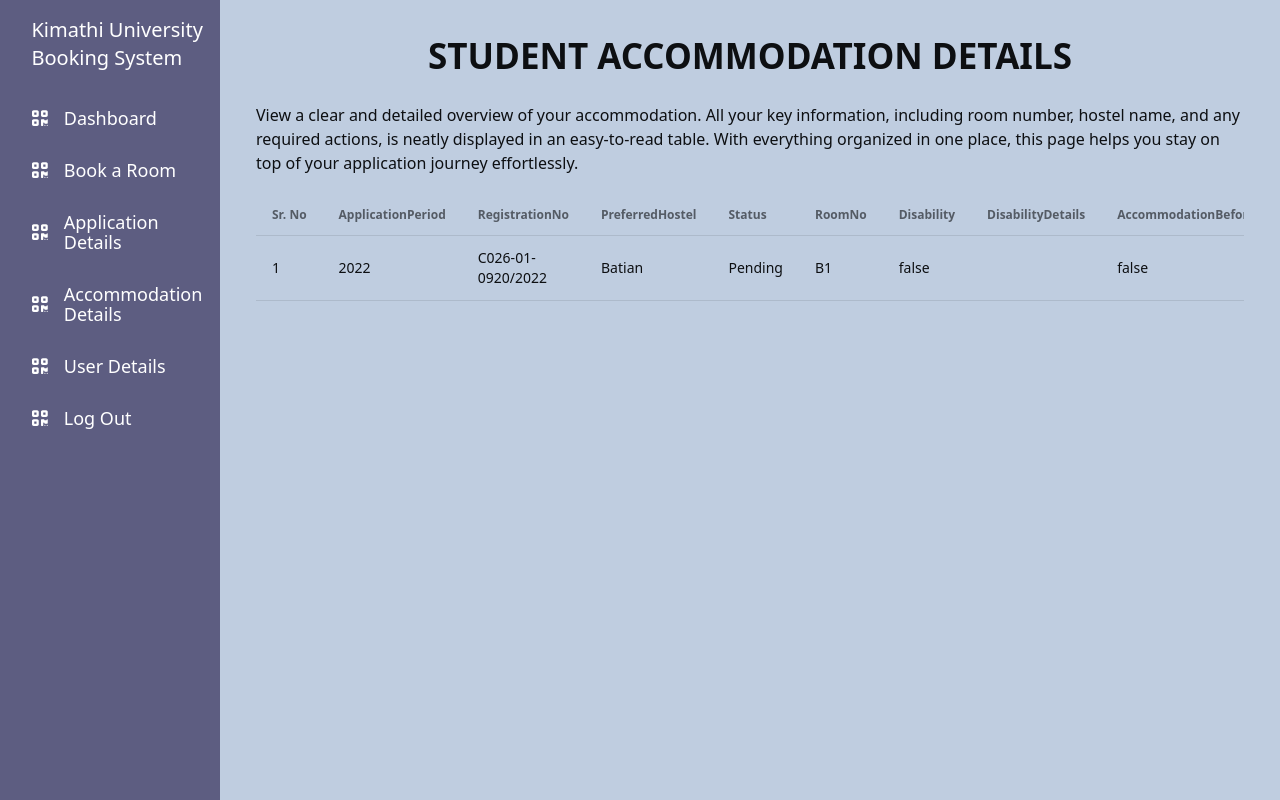
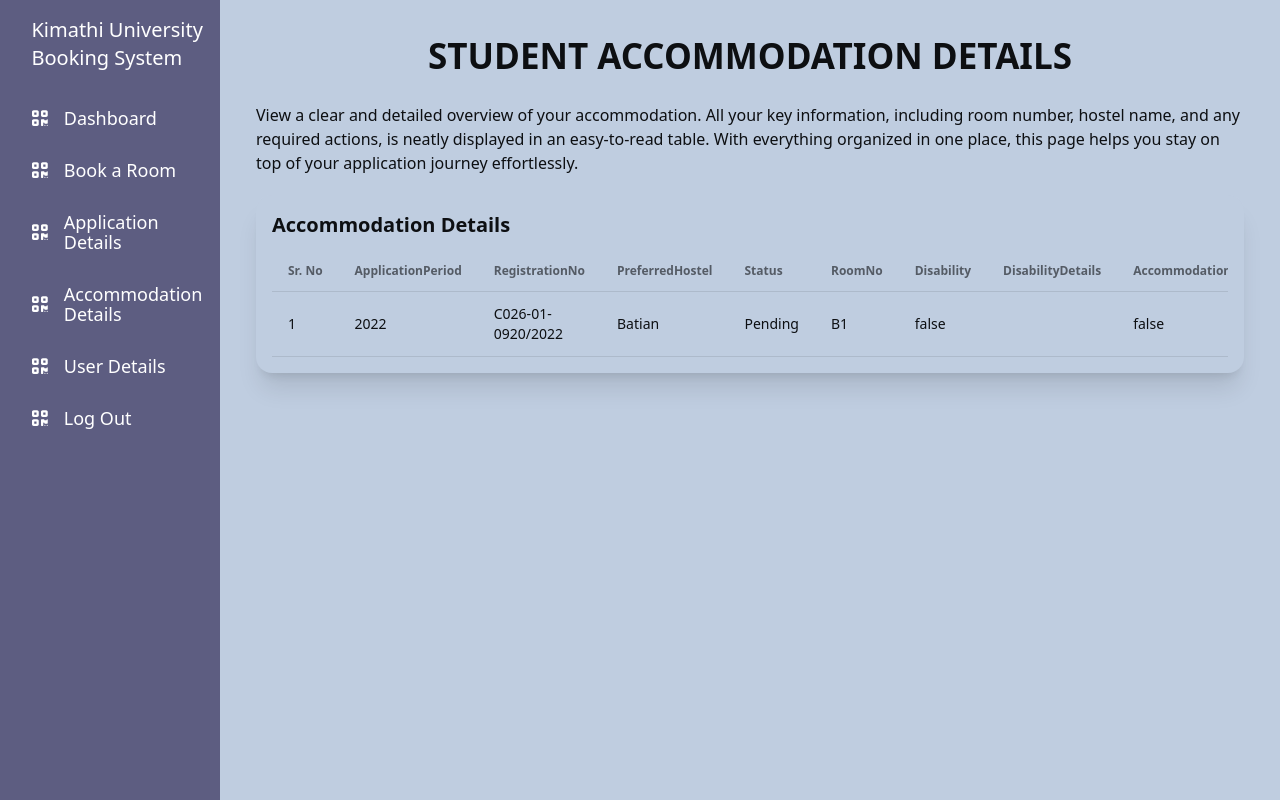
Before and after one commit to EvansMungai/UHBUI, an Angular app: page /uhb/student/accommodation-details in a window 1280 px wide. Built offline with nearby package versions, Linux system fonts and the light colour scheme.

Commit message:
Make card dynamic and implement it in relevant pages

```diff
--- a/components/elements/card/card.component.html
+++ b/components/elements/card/card.component.html
@@ -1,6 +1,6 @@
 <div class="card card-compact bg-base-100 shadow-xl">
     <div class="card-body">
-        <h2 class="card-title">Student Details</h2>
-        <app-table [TableData]="tableData"/>
+        <h2 class="card-title">{{title}}</h2>
+        <ng-content />
     </div>
 </div>
--- a/components/elements/card/card.component.ts
+++ b/components/elements/card/card.component.ts
@@ -1,17 +1,12 @@
-import { Component } from '@angular/core';
-import { TableComponent } from "../table/table.component";
-import { StudentService } from '../../services/student.service';
+import { Component, Input } from '@angular/core';
 
 @Component({
   selector: 'app-card',
   standalone: true,
-  imports: [TableComponent],
+  imports: [],
   templateUrl: './card.component.html',
   styleUrl: './card.component.css'
 })
 export class CardComponent {
-  tableData: any[] = [];
-  constructor(private studentService: StudentService) {
-    this.tableData = this.studentService.getStudentData();
-  }
+  @Input() title: string = ""
 }
--- a/src/app/student/accommodation-detials/accommodation-detials.component.html
+++ b/src/app/student/accommodation-detials/accommodation-detials.component.html
@@ -3,4 +3,6 @@
     number, hostel name, and any required actions, is
     neatly displayed in an easy-to-read table. With everything organized in one place, this page helps you stay on top
     of your application journey effortlessly.</p>
-<app-table [TableData]="tableData" />
+<app-card [title]="cardTitle">
+    <app-table [TableData]="tableData" />
+</app-card>
--- a/src/app/student/accommodation-detials/accommodation-detials.component.ts
+++ b/src/app/student/accommodation-detials/accommodation-detials.component.ts
@@ -1,15 +1,17 @@
 import { Component } from '@angular/core';
 import { StudentService } from '../../../../components/services/student.service';
 import { TableComponent } from "../../../../components/elements/table/table.component";
+import { CardComponent } from "../../../../components/elements/card/card.component";
 
 @Component({
   selector: 'app-accommodation-detials',
   standalone: true,
-  imports: [TableComponent],
+  imports: [TableComponent, CardComponent],
   templateUrl: './accommodation-detials.component.html',
   styleUrl: './accommodation-detials.component.css'
 })
 export class AccommodationDetialsComponent {
+  cardTitle: string = "Accommodation Details"
   tableData: any = [];
   constructor(private studentService: StudentService){
     this.tableData = this.studentService.getApplicationData();
--- a/src/app/student/application-details/application-details.component.html
+++ b/src/app/student/application-details/application-details.component.html
@@ -3,4 +3,6 @@
     period, application status, and any required actions, is
     neatly displayed in an easy-to-read table. With everything organized in one place, this page helps you stay on top
     of your application journey effortlessly.</p>
-<app-table [TableData]="tableData"/>
+<app-card [title]="cardTitle">
+    <app-table [TableData]="tableData" />
+</app-card>
--- a/src/app/student/application-details/application-details.component.ts
+++ b/src/app/student/application-details/application-details.component.ts
@@ -1,15 +1,17 @@
 import { Component } from '@angular/core';
 import { TableComponent } from "../../../../components/elements/table/table.component";
 import { StudentService } from '../../../../components/services/student.service';
+import { CardComponent } from "../../../../components/elements/card/card.component";
 
 @Component({
   selector: 'app-application-details',
   standalone: true,
-  imports: [TableComponent],
+  imports: [TableComponent, CardComponent],
   templateUrl: './application-details.component.html',
   styleUrl: './application-details.component.css'
 })
 export class ApplicationDetailsComponent {
+  cardTitle: string = "Application Details";
   tableData: any = [];
   constructor(private studentService: StudentService){
     this.tableData = this.studentService.getApplicationData();
--- a/src/app/student/dashboard/dashboard.component.html
+++ b/src/app/student/dashboard/dashboard.component.html
@@ -3,4 +3,6 @@
     information concerning Hostel Booking and Allocation. Below, you will find your student details as recorded in the
     system. Please verify that the information is accurate to ensure a smooth booking experience. If any details appear
     incorrect, kindly reach out to the administration for assistance.</p>
-<app-card />
+<app-card [title]="cardTitle">
+    <app-table [TableData]="tableData"/>
+</app-card>
--- a/src/app/student/dashboard/dashboard.component.ts
+++ b/src/app/student/dashboard/dashboard.component.ts
@@ -1,13 +1,19 @@
 import { Component } from '@angular/core';
 import { CardComponent } from '../../../../components/elements/card/card.component';
+import { StudentService } from '../../../../components/services/student.service';
+import { TableComponent } from "../../../../components/elements/table/table.component";
 
 @Component({
   selector: 'student-dashboard',
   standalone: true,
-  imports: [CardComponent],
+  imports: [CardComponent, TableComponent],
   templateUrl: './dashboard.component.html',
   styleUrl: './dashboard.component.css'
 })
 export class StudentDashboardComponent {
-
+  cardTitle: string = "Student Details"
+  tableData: any[] = [];
+  constructor(private studentService: StudentService) {
+    this.tableData = this.studentService.getStudentData();
+  }
 }
```
